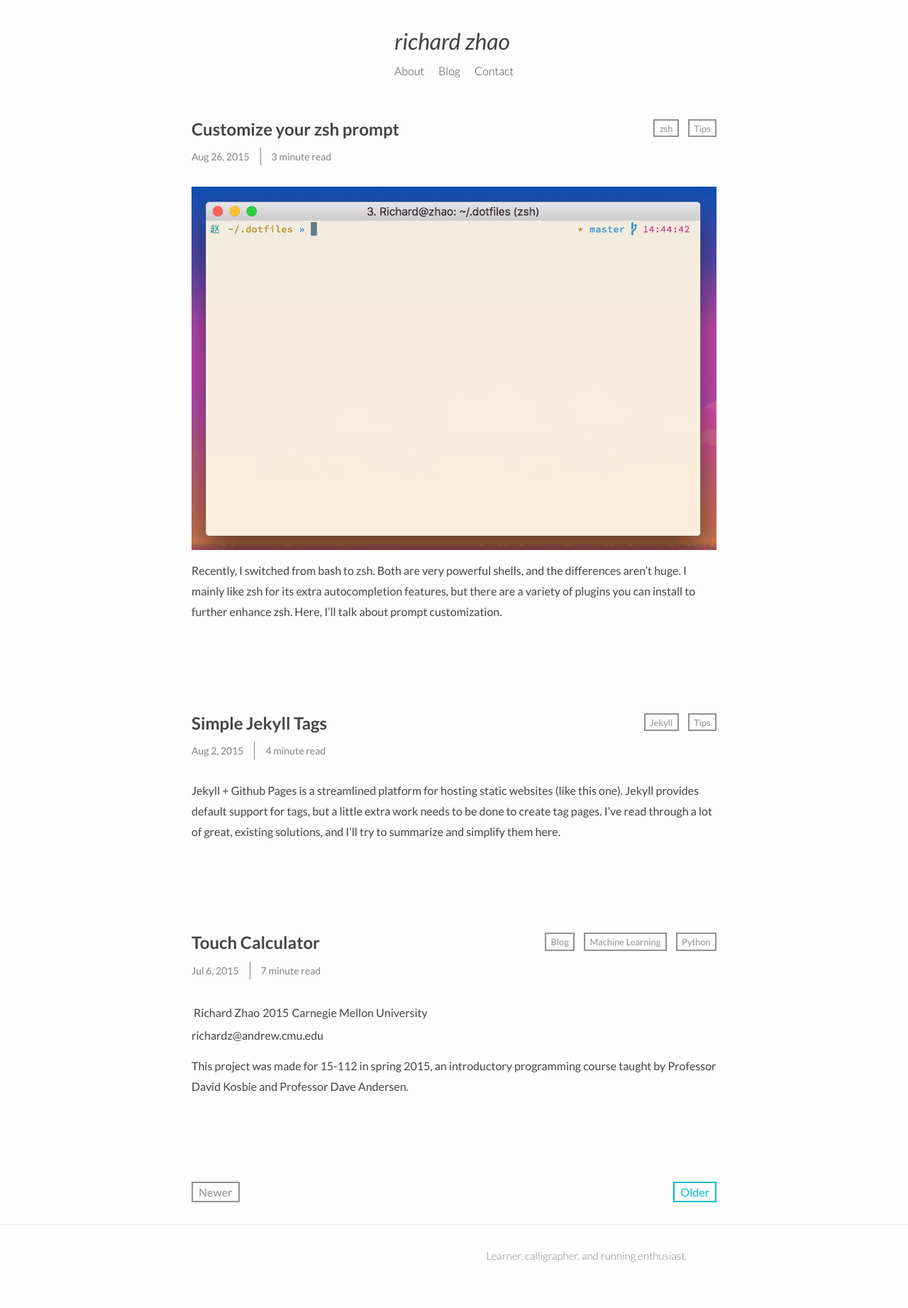
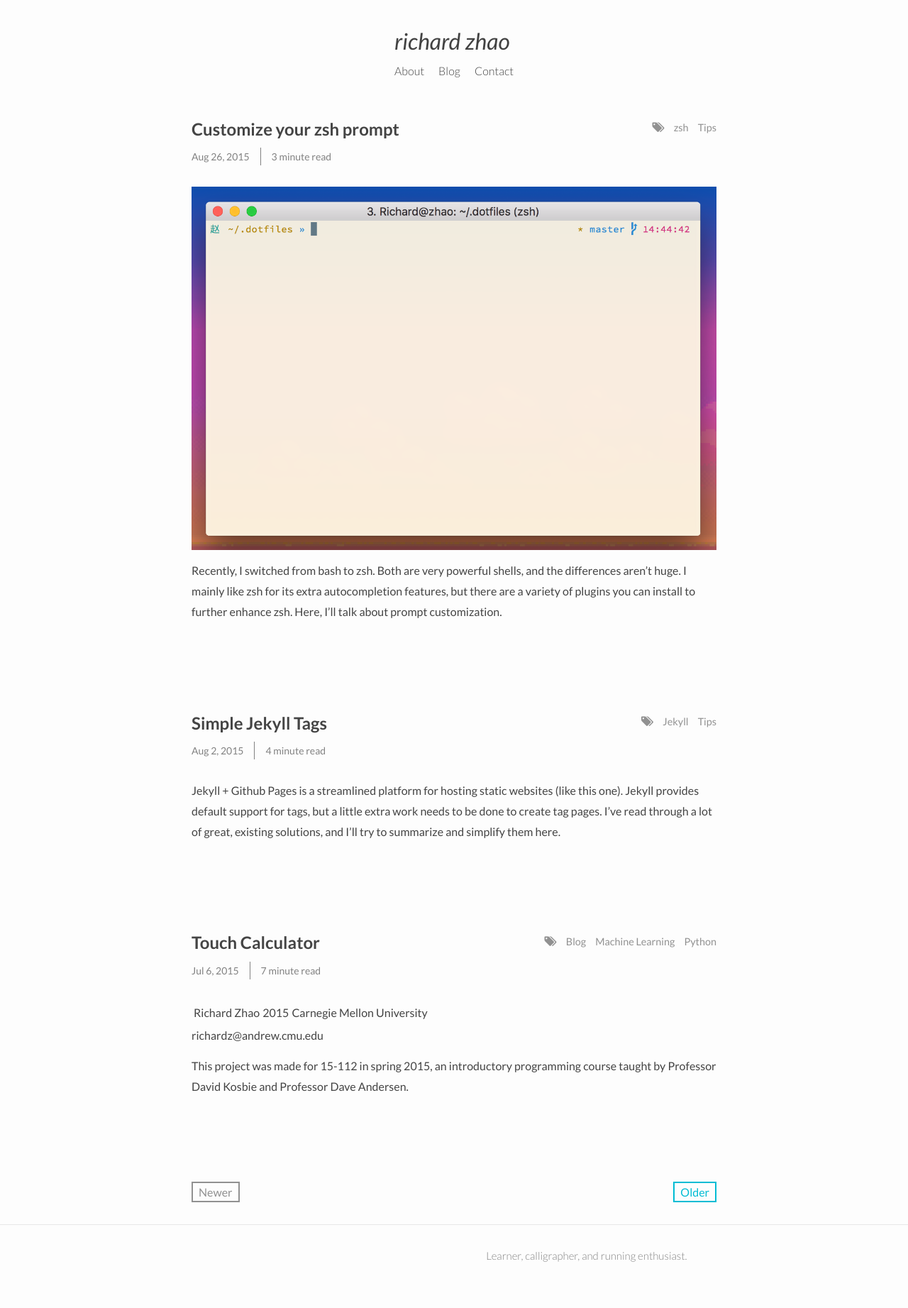
Before and after one commit to zhaorz/zhaorz.github.io, a Jekyll site: the page built from blog/index.html, in a window 1280 px wide. Shown: the whole page at 71% size. Built offline with Jekyll 4.4.1, drawn with Linux system fonts in a browser that asks for light colours; nearby versions of some CDN libraries; the list of posts is cut into pages by our own code.

Commit message:
Cleaner tags

```diff
--- a/_sass/_layout.scss
+++ b/_sass/_layout.scss
@@ -49,6 +49,11 @@
 
 
 /** Page **/
+
+article {
+  margin-bottom:  4 * $spacing-unit;
+}
+
 .page-content {
   padding: $spacing-unit 0;
 }
@@ -126,6 +131,7 @@
 
     li {
       display: inline;
+      color: lighten($text-color, 30%);
 
       &:not(:last-child) {
         margin-right: 10px;
@@ -133,16 +139,14 @@
 
 
       a {
-        font-size: 0.8em;
-        padding: 0.2em 0.5em;
+        font-size: 0.9em;
         color: lighten($text-color, 30%);
-        border: 2px solid lighten($text-color, 30%);
-        transition         : all 150ms ease-in-out;
+        transition: all 150ms ease-in-out;
 
         &:hover {
-          color: #fff;
           text-decoration: none;
-          background-color: lighten($text-color, 30%);
+          color: $text-color;
+          box-shadow: inset 0 -1px $text-color;
         }
       }
 
--- a/blog/index.html
+++ b/blog/index.html
@@ -15,10 +15,14 @@ layout: default
 
       {% if post.tags != empty %}
       <ul class="tags">
+        <li>
+          <i class="fa fa-tags"></i>
+        </li>
         {% for tag in post.tags %}
         <li>
           <a href="/blog/tag/{{ tag }}">{{ site.data.tags[tag].name }}</a>
-        </li>{% endfor %}
+        </li>
+        {% endfor %}
       </ul>
       {% endif %}
     </div>
```
Also changed, not shown: _layouts/post.html (+5 -2 lines).
